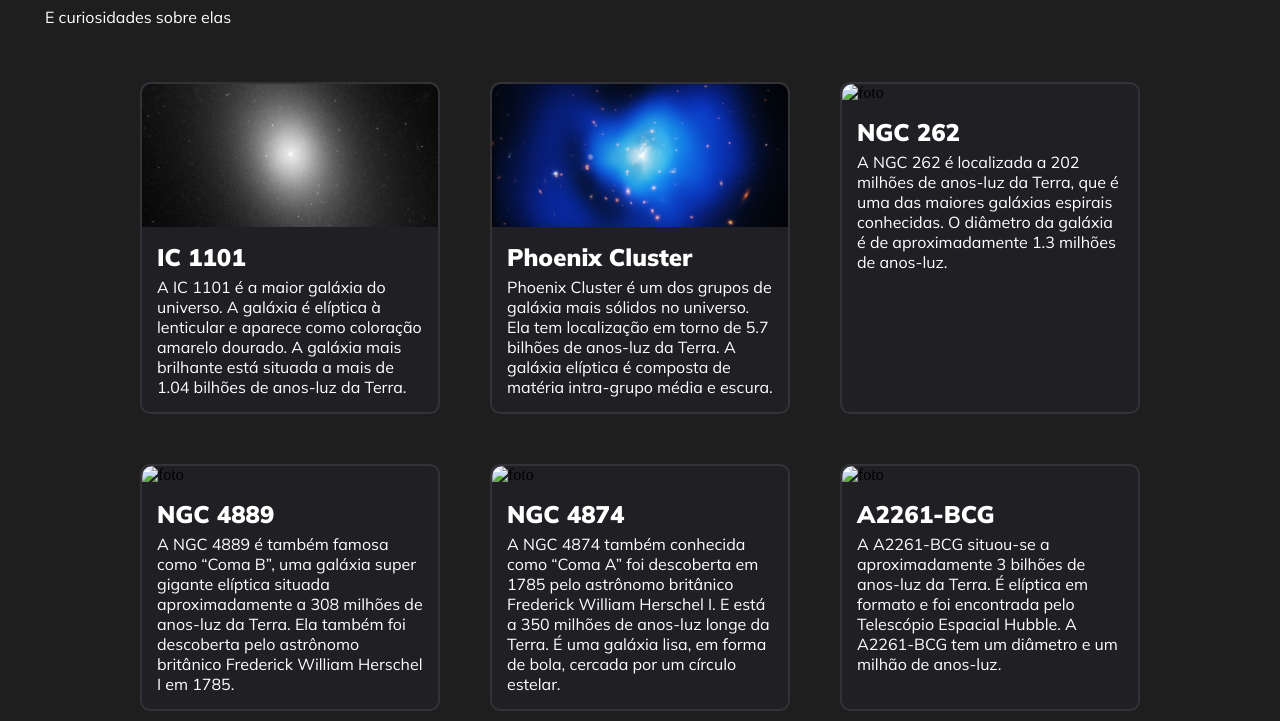
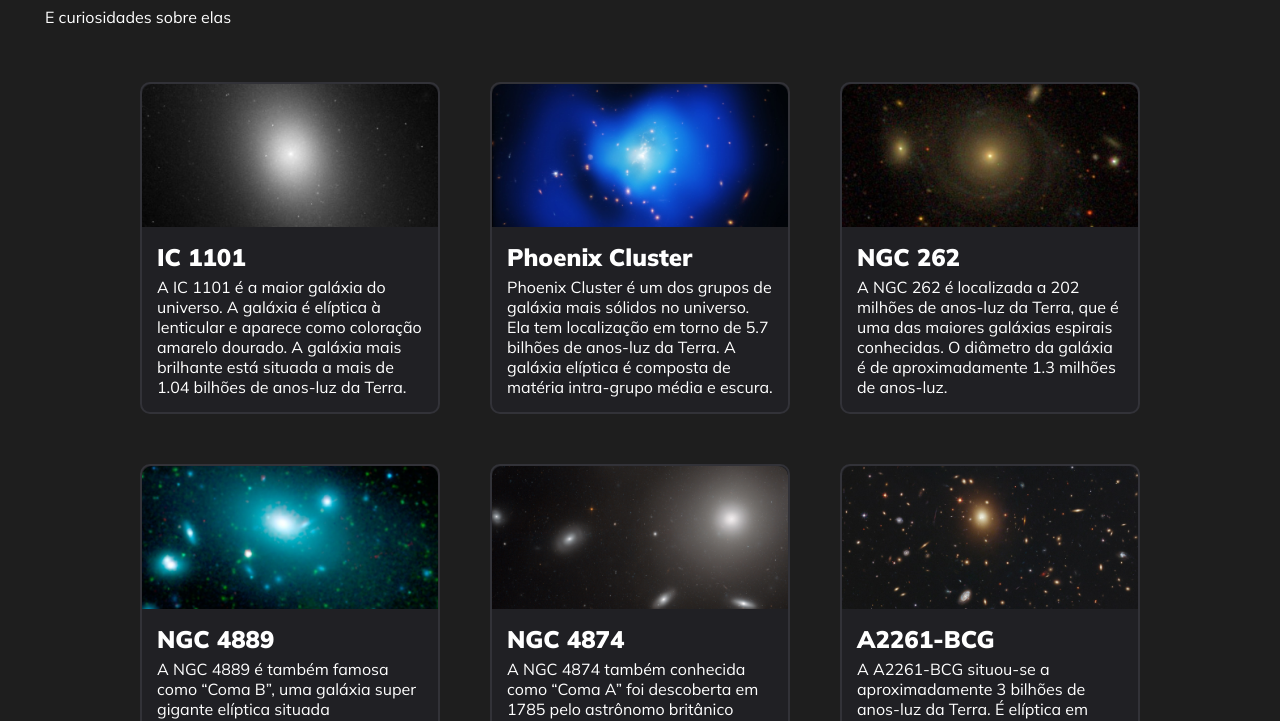
Before and after one commit to felipe0424/AULA-11---INTRODU--O-HTML, a plain HTML site: page index.html in a window 1280 px wide. Shown: the part 78-799 px from the top of the page. Drawn offline with Linux system fonts and the light colour scheme; the site is published under a folder, as on GitHub Pages, so addresses that start at the root find nothing.

Commit message:
Atualização index.html

```diff
--- a/index.html
+++ b/index.html
@@ -25,42 +25,42 @@
     <div class="content">
       <div class="box">
         <div class="individual">
-          <img src="assets/images/image 1.png" alt="foto">
+          <img src="src/assets/images/image 1.png" alt="foto">
           <div class="text">
             <h3>IC 1101</h3>
             <p <i class="p-box" aria-hidden="true"></i>A IC 1101 é a maior galáxia do universo. A galáxia é elíptica à lenticular e aparece como coloração amarelo dourado. A galáxia mais brilhante está situada a mais de 1.04 bilhões de anos-luz da Terra. </p>
             </div>
         </div>
         <div class="individual">
-          <img src="assets/images/image 2.png" alt="foto">
+          <img src="src/assets/images/image 2.png" alt="foto">
           <div class="text">
             <h3>Phoenix Cluster</h3>
             <p>Phoenix Cluster é um dos grupos de galáxia mais sólidos no universo. Ela tem localização em torno de 5.7 bilhões de anos-luz da Terra. A galáxia elíptica é composta de matéria intra-grupo média e escura.</p>
           </div>
         </div>
         <div class="individual">
-          <img src="/src/assets/images/image 3.png" alt="foto">
+          <img src="src/assets/images/image 3.png" alt="foto">
           <div class="text">
             <h3>NGC 262</h3>
             <p>A NGC 262 é localizada a 202 milhões de anos-luz da Terra, que é uma das maiores galáxias espirais conhecidas. O diâmetro da galáxia é de aproximadamente 1.3 milhões de anos-luz.</p>
           </div>
         </div>
         <div class="individual">
-          <img src="/src/assets/images/image 4.png" alt="foto">
+          <img src="src/assets/images/image 4.png" alt="foto">
           <div class="text">
             <h3>NGC 4889</h3>
             <p <i class="p-box" aria-hidden="true"></i>A NGC 4889 é também famosa como “Coma B”, uma galáxia super gigante elíptica situada aproximadamente a 308 milhões de anos-luz da Terra. Ela também foi descoberta pelo astrônomo britânico Frederick William Herschel I em 1785.</p>
           </div>
         </div>
         <div class="individual">
-          <img src="/src/assets/images/image 5.png" alt="foto">
+          <img src="src/assets/images/image 5.png" alt="foto">
           <div class="text">
             <h3>NGC 4874</h3>
             <p>A NGC 4874 também conhecida como “Coma A” foi descoberta em 1785 pelo astrônomo britânico Frederick William Herschel I. E está a 350 milhões de anos-luz longe da Terra. É uma galáxia lisa, em forma de bola, cercada por um círculo estelar.</p>
           </div>
         </div>
         <div class="individual">
-          <img src="/src/assets/images/image 6.png" alt="foto">
+          <img src="src/assets/images/image 6.png" alt="foto">
           <div class="text">
             <h3>A2261-BCG</h3>
             <p>A A2261-BCG situou-se a aproximadamente 3 bilhões de anos-luz da Terra. É elíptica em formato e foi encontrada pelo Telescópio Espacial Hubble. A A2261-BCG tem um diâmetro e um milhão de anos-luz.</p>
```
